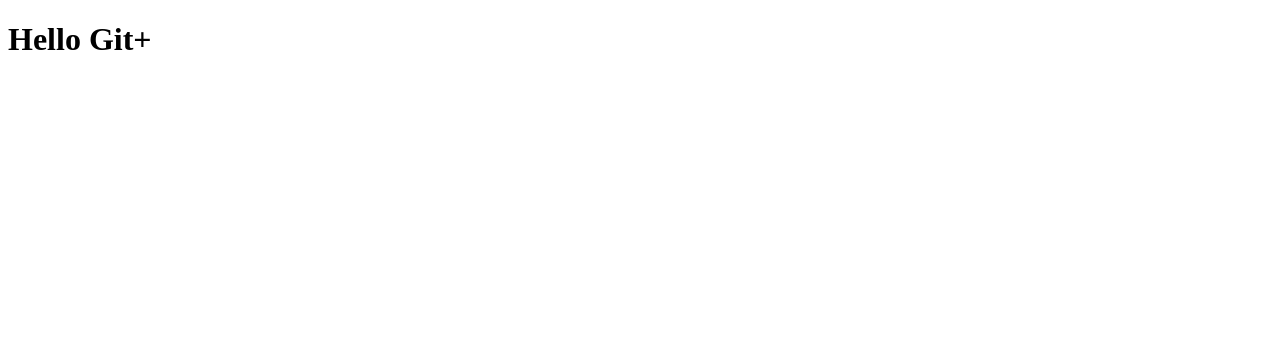
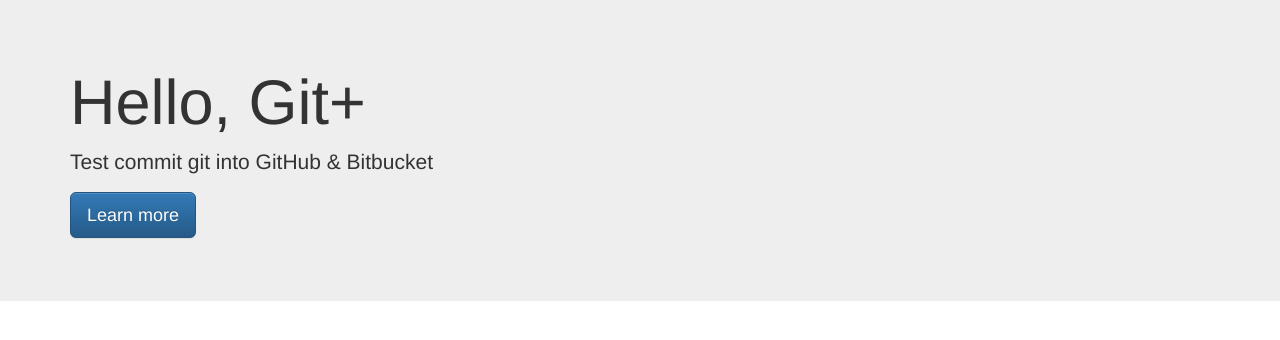
Before and after one commit to jUNGDAi/testGit01, a plain HTML site: page index.html in a window 1280 px wide. Drawn offline with nearby package versions, Linux system fonts and the light colour scheme.

Commit message:
Commit index file #2

```diff
--- a/index.html
+++ b/index.html
@@ -2,11 +2,23 @@
 <html>
     <head>
         <meta charset="utf-8">
+        <!-- Latest compiled and minified CSS -->
+        <link rel="stylesheet" href="https://maxcdn.bootstrapcdn.com/bootstrap/3.3.5/css/bootstrap.min.css">
+        <!-- Optional theme -->
+        <link rel="stylesheet" href="https://maxcdn.bootstrapcdn.com/bootstrap/3.3.5/css/bootstrap-theme.min.css">
         <meta http-equiv="X-UA-Compatible" content="IE=edge">
         <title>TEST GIT</title>
         <link rel="stylesheet" href="">
     </head>
     <body>
-	<h1>Hello Git+</h1>
+        <div class="jumbotron">
+        	<div class="container">
+        		<h1>Hello, Git+</h1>
+        		<p>Test commit git into GitHub & Bitbucket</p>
+        		<p>
+        			<a class="btn btn-primary btn-lg">Learn more</a>
+        		</p>
+        	</div>
+        </div>
     </body>
 </html>
```
Lines whose indentation alone changed are shown as unchanged.
